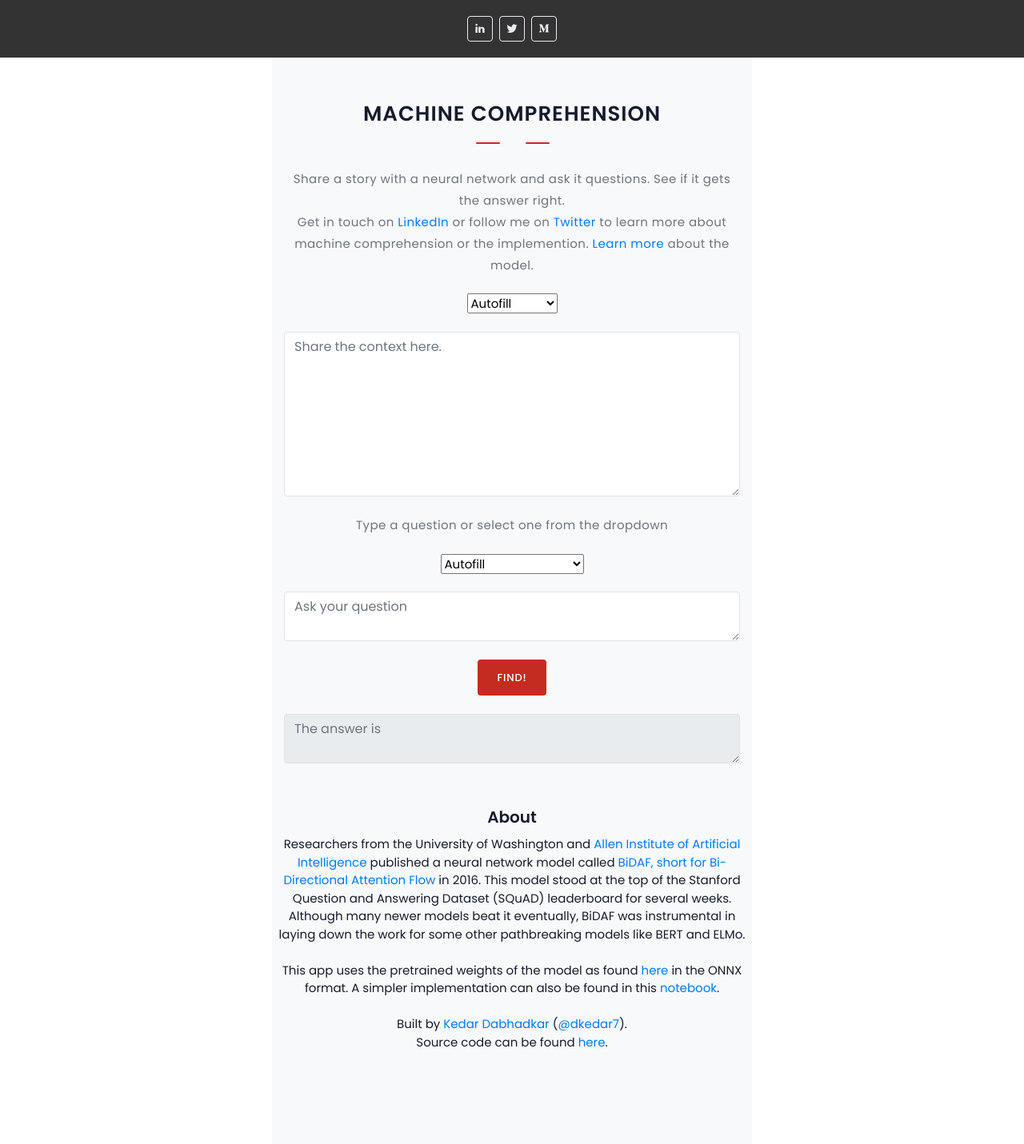
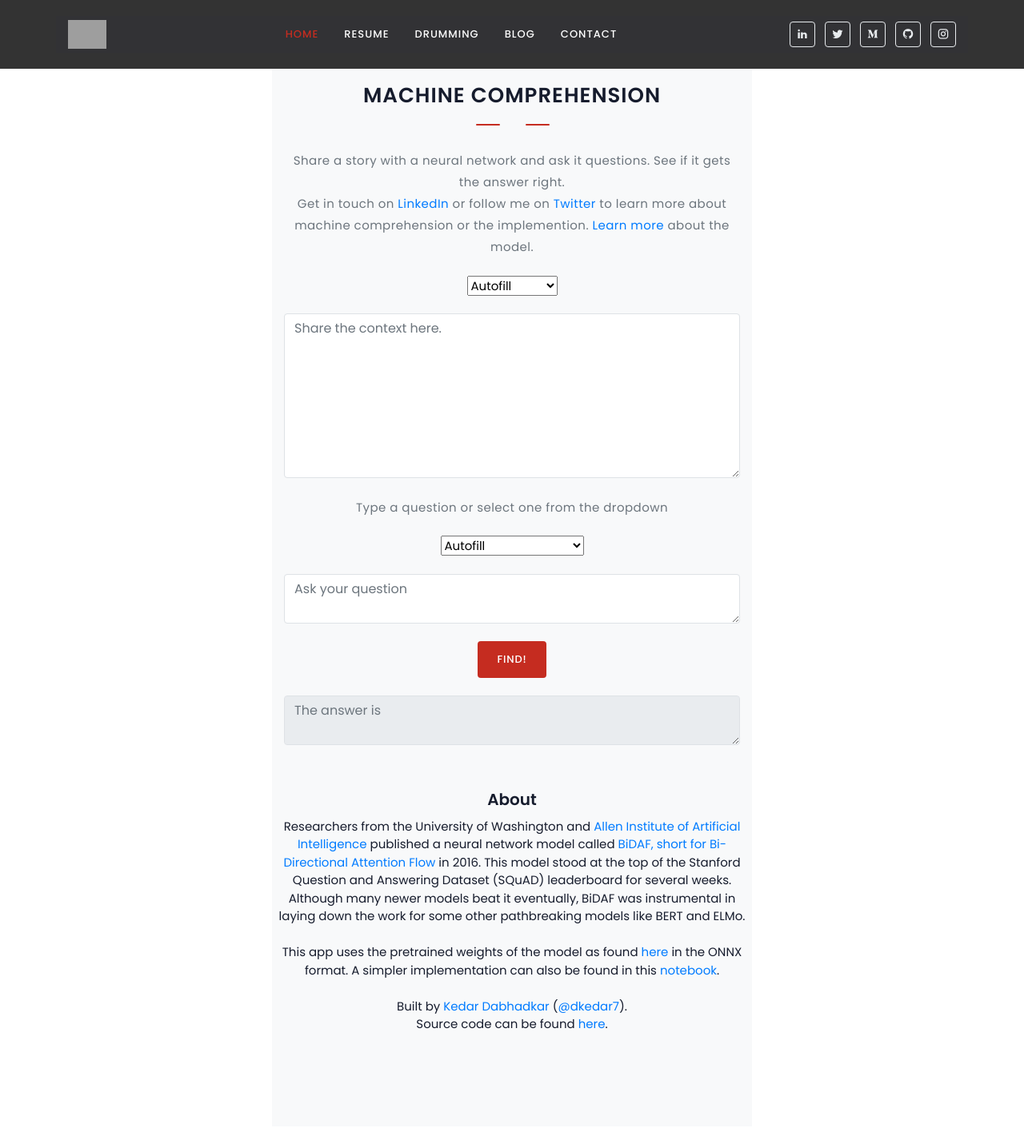
Before and after one commit to dkedar7/NaturalLanguageProcessing, a Flask app: page / in a window 1280 px wide. Shown: the whole page at 80% size. After the commit the page ends 1287 px from the top, so only its background shows below. Run offline with Flask 2, Linux system fonts and the light colour scheme; some libraries are stand-ins or nearby versions; grey boxes are pictures that could not be loaded.

Commit message:
Add separate JS

```diff
--- /dev/null
+++ b/Machine Comprehension/static/js/myscript.js
@@ -0,0 +1,26 @@
+function showfield1(name){
+    var revelPitch = "Revel is a full-service digital consultancy that partners\
+                        with organizations to lead go-to-market transformation by\
+                        building seamless, simple, connected experiences.\
+                        \
+                        We are problem solvers, designers and builders\
+                        united around a core set of values and a commitment\
+                        to solving complex challenges swiftly, efficiently and elegantly."
+
+  if(name=="revel")document.getElementById('textarea1').innerHTML=revelPitch;
+  else document.getElementById('div1').innerHTML='';
+}
+
+
+function showfield2(name){
+    if(name=="revel_what")document.getElementById('textarea2').innerHTML="What does Revel do?";
+    else document.getElementById('div1').innerHTML='';
+  }
+
+  $("form").submit(function(event){
+    event.preventDefault();
+    $.post(window.location.href, $("form").serialize(), function (data) {
+        console.log('Result Found!')
+        $('textarea#textarea3').val(data)
+    })
+})
--- a/Machine Comprehension/templates/index.html
+++ b/Machine Comprehension/templates/index.html
@@ -24,10 +24,8 @@
 
         <link href="{{ url_for('static', filename='css/bootstrap.min.css') }}" rel="stylesheet" type="text/css" />
         <!-- Magnific -->
-        {{ url_for('static', filename='css/magnific-popup.css') }}
         <link href="{{ url_for('static', filename='css/magnific-popup.css') }}" rel="stylesheet" type="text/css" />
         <!-- Icon -->
-        {{ url_for('static', filename='css/materialdesignicons.min.css') }}
         <link href="{{ url_for('static', filename='css/materialdesignicons.min.css') }}" rel="stylesheet" type="text/css" />
         <link href="{{ url_for('static', filename='css/pe-icon-7-stroke.css') }}" rel="stylesheet" type="text/css" />
         <!-- SLICK SLIDER -->
@@ -37,6 +35,8 @@
         <!-- Custom Css -->
         <link href="{{ url_for('static', filename='css/style.css') }}" rel="stylesheet" type="text/css" />
         <link href="{{ url_for('static', filename='css/colors/default.css') }}" rel="stylesheet" id="color-opt">
+        <!-- Custom JS -->
+
 
     </head>
 </head>
@@ -57,22 +57,56 @@
 
         <!-- Navbar Start -->
         <nav class="navbar navbar-expand-lg fixed-top navbar-custom navbar-light sticky">
-                <div class="container">
+    		<div style="background-color:rgba(51, 51, 56, 0.5)" class="container">
+			    <a class="navbar-brand" href="#">
+                    <!-- <img src="images/logoKD2.png" class="l-dark" height="15" alt=""> -->
+                   <img src="images/Picture1.png" class="l-light" height="36" alt="">
+                    <!-- <a href="#home"><font color="white"> KEDAR</font></a> -->
+                </a>
 			    <button class="navbar-toggler" type="button" data-toggle="collapse" data-target="#navbarCollapse" aria-controls="navbarCollapse" aria-expanded="false" aria-label="Toggle navigation">
 			        <span class="mdi mdi-menu"></span>
 			    </button><!--end button-->
 
 			    <div class="collapse navbar-collapse" id="navbarCollapse">
-                        <ul class="navbar-nav mx-auto mt-sm-0 social-icon light-social-icon">
-                                <li class="list-inline-item"><a href="https://www.linkedin.com/in/dkedar7" target="_blank"><i class="mdi mdi-linkedin"></i></a></li>
-                                <li class="list-inline-item"><a href="https://www.twitter.com/dkedar7" target="_blank"><i class="mdi mdi-twitter"></i></a></li>
-                                <li class="list-inline-item"><a href="https://medium.com/@kedardabhadkar" target="_blank"><i class="mdi mdi-medium"></i></a></li>
+			        <ul class="navbar-nav mx-auto">
+			            <li class="nav-item active">
+			                <a class="nav-link" href="#home">Home</a>
+                        </li><!--end nav item-->
+                        <li class="nav-item">
+                                <a class="nav-link" href="#resume">Resume</a>
+                            </li><!--end nav item-->
+                        <!-- <li class="nav-item">
+                                <a class="nav-link" href="#projects">Projects</a>
+                            </li>end nav item -->
+                        <li class="nav-item">
+			                <a class="nav-link" href="#drumming">Drumming</a>
+                        </li><!--end nav item-->
+                        <li class="nav-item">
+                                <a class="nav-link" href="#blog">Blog</a>
+                            </li><!--end nav item-->
+
+			            <li class="nav-item">
+                            <a class="nav-link" href="#contact">Contact</a>
+                        </li><!--end nav item-->
+
+                    </ul>
+
+                    <ul class="list-unstyled mb-0 mt-2 mt-sm-0 social-icon light-social-icon">
+                        <li class="list-inline-item"><a href="https://www.linkedin.com/in/dkedar7"
+                            target="_blank"><i class="mdi mdi-linkedin"></i></a></li>
+                        <li class="list-inline-item"><a href="https://www.twitter.com/dkedar7"
+                            target="_blank"><i class="mdi mdi-twitter"></i></a></li>
+                        <li class="list-inline-item"><a href="https://medium.com/@kedardabhadkar"
+                            target="_blank"><i class="mdi mdi-medium"></i></a></li>
+                        <li class="list-inline-item"><a href="https://www.github.com/dkedar7"
+                            target="_blank"><i class="mdi mdi-github-circle"></i></a></li>
+                        <li class="list-inline-item"><a href="https://www.instagram.com/kedardabhadkar/"
+                            target="_blank"><i class="mdi mdi-instagram"></i></a></li>
                     </ul>
                 </div>
 		    </div><!--end container-->
 		</nav><!--end navbar-->
         <!-- Navbar End -->
-
 
 
         <!-- <center><h2 style="font-weight 300;">Machine Comprehension</h2></center> -->
@@ -156,36 +190,10 @@
 
     <script type="text/javascript" src="https://cdnjs.cloudflare.com/ajax/libs/jquery/3.3.1/jquery.min.js"></script>
 
-    <script type="text/javascript">
-        function showfield1(name){
-            var revelPitch = "Revel is a full-service digital consultancy that partners\
-                                with organizations to lead go-to-market transformation by\
-                                building seamless, simple, connected experiences.\
-                                \
-                                We are problem solvers, designers and builders\
-                                united around a core set of values and a commitment\
-                                to solving complex challenges swiftly, efficiently and elegantly."
+    <script type="text/javascript" src="{{ url_for('static', filename='js/myscript.js') }}" >    </script>
+    <!-- <script type="text/javascript">      </script>
 
-          if(name=="revel")document.getElementById('textarea1').innerHTML=revelPitch;
-          else document.getElementById('div1').innerHTML='';
-        }
-    </script>
-    <script type="text/javascript">
-        function showfield2(name){
-          if(name=="revel_what")document.getElementById('textarea2').innerHTML="What does Revel do?";
-          else document.getElementById('div1').innerHTML='';
-        }
-        </script>
-
-    <script>
-        $("form").submit(function(event){
-            event.preventDefault();
-            $.post(window.location.href, $("form").serialize(), function (data) {
-                console.log('Result Found!')
-                $('textarea#textarea3').val(data)
-            })
-        })
-    </script>
+    <script type="text/javascript">   </script> -->
 </body>
 </div>
 </html>
```
Lines whose indentation alone changed are shown as unchanged.
